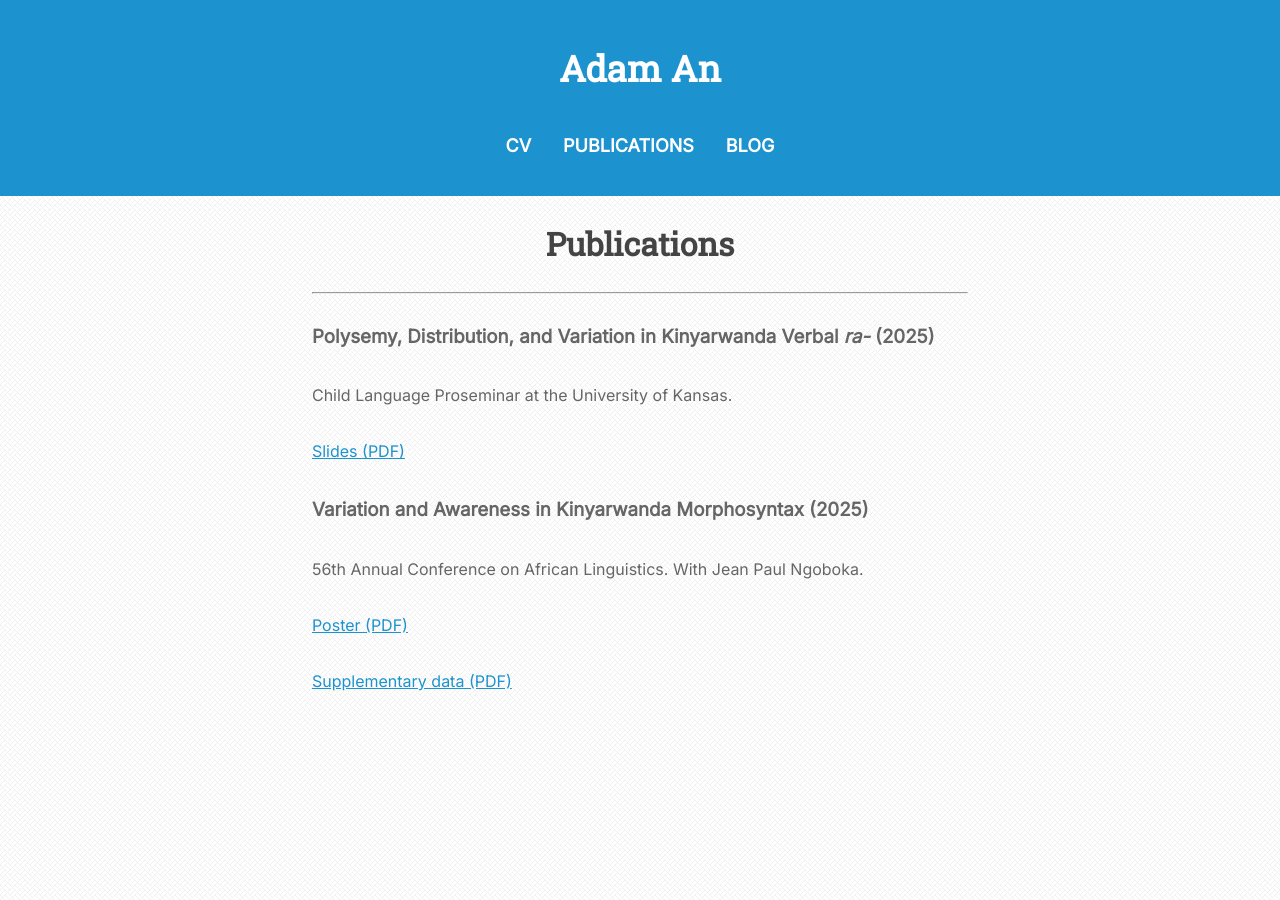
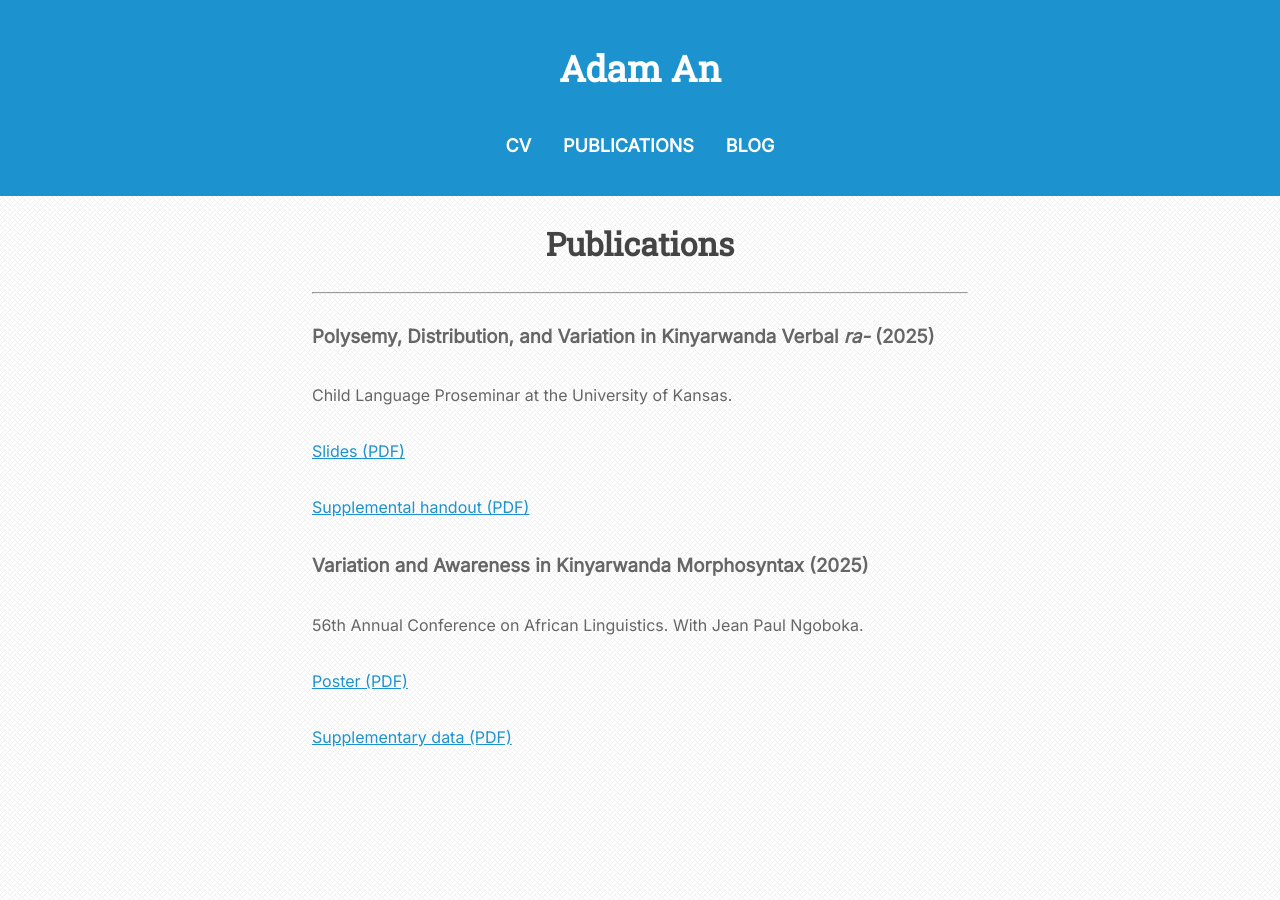
Before and after one commit to theycallmezeal/theycallmezeal.github.io, a Jekyll site: the page built from publications.md, in a window 1280 px wide. Built offline with Jekyll 4.4.1, drawn with Linux system fonts in a browser that asks for light colours.

Commit message:
Update publications.md

```diff
--- a/publications.md
+++ b/publications.md
@@ -9,6 +9,8 @@ Child Language Proseminar at the University of Kansas.
 
 [Slides (PDF)](/pub/2025-child-language-proseminar.pdf)
 
+[Supplemental handout (PDF)](/pub/2025-child-language-proseminar-handout.pdf)
+
 ### Variation and Awareness in Kinyarwanda Morphosyntax (2025)
 
 56th Annual Conference on African Linguistics. With Jean Paul Ngoboka.
```
